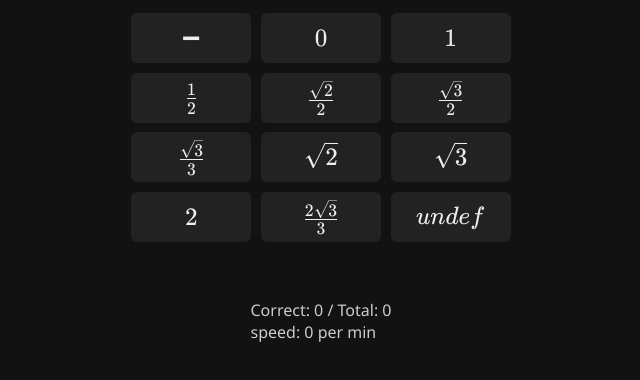
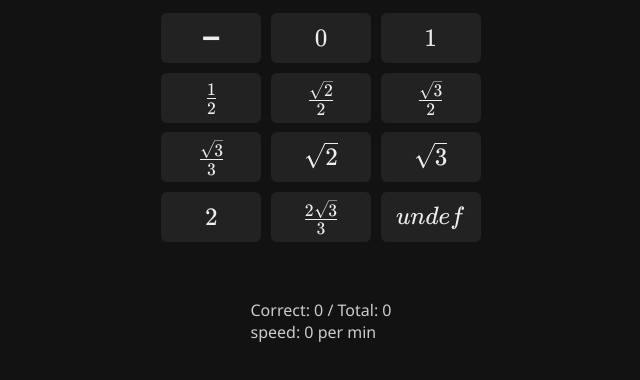
Before and after one commit to boris-volkov/math, a plain HTML site: page index.html in a window 1280 px wide. Shown: the part 96-476 px from the top of the page, without its empty margins (319-959 px from the left). Drawn offline with nearby package versions, Linux system fonts and the light colour scheme.

Commit message:
narrower buttons

```diff
--- a/index.html
+++ b/index.html
@@ -24,7 +24,7 @@
   }
   #answerGrid {
     display: grid;
-    grid-template-columns: repeat(3, 120px);
+    grid-template-columns: repeat(3, 100px);
     grid-template-rows: repeat(4, 50px);
     gap: 0.6rem;
     margin: 0 4vw;
```
